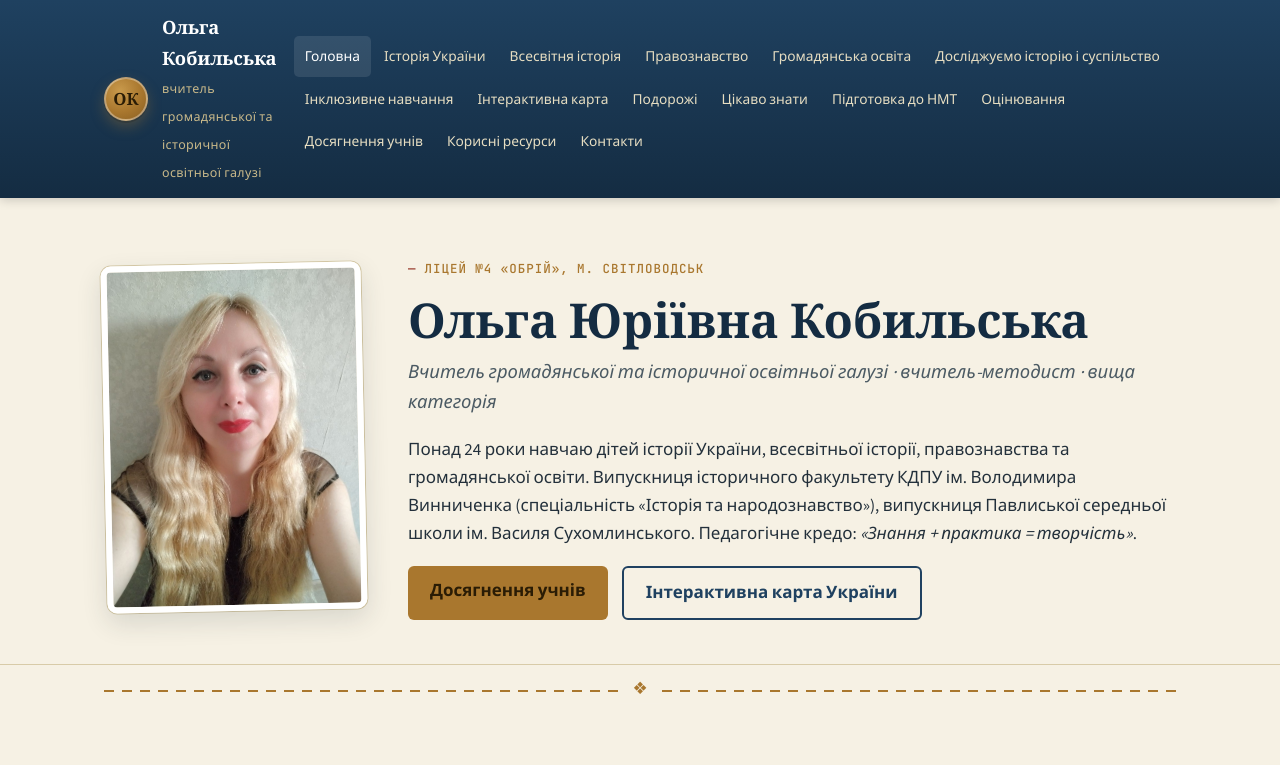
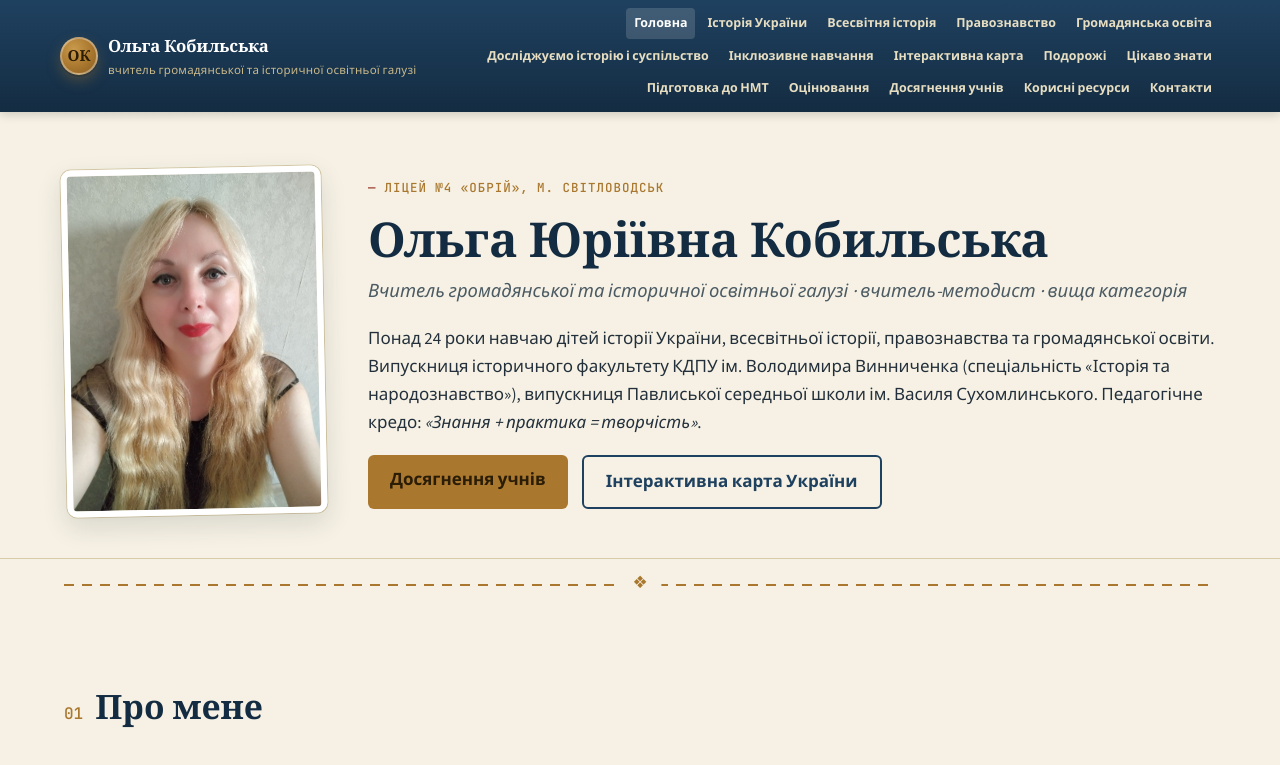
Before and after one commit to OlgaKoboldBell/teacherolhakobylska, a plain HTML site: page index.html in a window 1280 px wide. Shown: the top 765 px of the page. Drawn offline with nearby package versions, Linux system fonts and the light colour scheme.

Commit message:
Update style.css
Update style of nav class="main-nav"

```diff
--- a/style.css
+++ b/style.css
@@ -1,22 +1,20 @@
 /* =========================================================
    САЙТ ВЧИТЕЛЯ ОЛЬГИ КОБИЛЬСЬКОЇ
-   Дизайн-концепція: "Архів+" — жива архівна естетика:
-   пергаментний фон, гербова печатка-монограма як наскрізний
-   знак, стрічка-таймлайн як роздільник розділів.
+   Дизайн-концепція: "Архів+" — жива архівна естетика
    ========================================================= */
 
 :root{
   /* --- Колір --- */
-  --parchment:      #F6F1E4;   /* фон сторінки — старий папір */
-  --parchment-deep:  #EDE4CE;  /* фон карток/секцій */
-  --ink:             #23303B;  /* основний текст — чорнило */
-  --ink-soft:        #4B5A63;  /* другорядний текст */
-  --navy:            #1F4160;  /* заголовки, навігація — глибокий "архівний" синій */
+  --parchment:      #F6F1E4;
+  --parchment-deep:  #EDE4CE;
+  --ink:             #23303B;
+  --ink-soft:        #4B5A63;
+  --navy:            #1F4160;
   --navy-deep:       #142C42;
-  --brass:           #A9772E;  /* латунь печатки — акцент №1 */
+  --brass:           #A9772E;
   --brass-light:     #C99A4C;
-  --rust:            #963A2A;  /* сургуч — рідкісний акцент №2, тільки для важливих міток */
-  --line:            #D8CBA8;  /* лінії/рамки на пергаменті */
+  --rust:            #963A2A;
+  --line:            #D8CBA8;
   --paper-shadow:    rgba(35,48,59,.14);
 
   /* --- Типографіка --- */
@@ -25,7 +23,7 @@
   --font-mono:    "JetBrains Mono", "Consolas", monospace;
 
   --radius: 6px;
-  --container: 1120px;
+  --container: 1200px;
 }
 
 *{ box-sizing:border-box; }
@@ -82,7 +80,7 @@ p{ margin:0 0 1em; }
   flex:none;
 }
 
-/* ---------- Шапка сайту ---------- */
+/* ---------- Шапка сайту (Оптимізоване меню) ---------- */
 .site-header{
   background:linear-gradient(180deg, var(--navy) 0%, var(--navy-deep) 100%);
   color:#F3EEDD;
@@ -90,14 +88,14 @@ p{ margin:0 0 1em; }
   box-shadow:0 2px 10px rgba(0,0,0,.18);
 }
 .site-header .bar{
-  display:flex; align-items:center; gap:16px;
-  padding:12px 24px;
+  display:flex; align-items:center; justify-content:space-between; gap:12px;
+  padding:8px 20px;
   max-width:var(--container); margin:0 auto;
 }
-.brand{ display:flex; align-items:center; gap:14px; text-decoration:none; color:#F3EEDD; }
-.brand .seal{ --s:44px; font-size:1.05rem; }
-.brand-text .name{ font-family:var(--font-display); font-weight:700; font-size:1.15rem; color:#fff; }
-.brand-text .role{ font-size:.78rem; color:#C9B98A; letter-spacing:.03em; }
+.brand{ display:flex; align-items:center; gap:10px; text-decoration:none; color:#F3EEDD; flex-shrink:0; }
+.brand .seal{ --s:38px; font-size:0.95rem; }
+.brand-text .name{ font-family:var(--font-display); font-weight:700; font-size:1.05rem; color:#fff; white-space:nowrap; }
+.brand-text .role{ font-size:.72rem; color:#C9B98A; letter-spacing:.02em; display:block; }
 
 .nav-toggle{
   margin-left:auto;
@@ -106,36 +104,40 @@ p{ margin:0 0 1em; }
   color:#fff; width:42px; height:38px; font-size:1.2rem; cursor:pointer;
 }
 
+/* Компактне десктопне меню для ноутбуків та ПК */
 nav.main-nav{ margin-left:auto; }
 nav.main-nav ul{
-  display:flex; flex-wrap:wrap; gap:2px;
+  display:flex; flex-wrap:wrap; justify-content:flex-end; gap:2px 4px;
   list-style:none; margin:0; padding:0;
 }
 nav.main-nav a{
   display:block;
   color:#E7DEC2;
   text-decoration:none;
-  font-size:.86rem;
-  padding:9px 11px;
-  border-radius:5px;
+  font-size:.78rem;
+  font-weight:600;
+  padding:5px 8px;
+  border-radius:4px;
   white-space:nowrap;
+  transition:background .15s, color .15s;
 }
 nav.main-nav a:hover, nav.main-nav a.active{
-  background:rgba(255,255,255,.1);
+  background:rgba(255,255,255,.15);
   color:#fff;
 }
 
-@media (max-width:980px){
+@media (max-width:1080px){
   .nav-toggle{ display:block; }
   nav.main-nav{
     display:none;
     width:100%;
     order:3;
     border-top:1px solid rgba(255,255,255,.15);
-    margin-top:10px; padding-top:10px;
+    margin-top:8px; padding-top:8px;
   }
   nav.main-nav.open{ display:block; }
-  nav.main-nav ul{ flex-direction:column; }
+  nav.main-nav ul{ flex-direction:column; justify-content:flex-start; gap:2px; }
+  nav.main-nav a{ font-size:.9rem; padding:8px 12px; }
   .site-header .bar{ flex-wrap:wrap; }
 }
 
```
